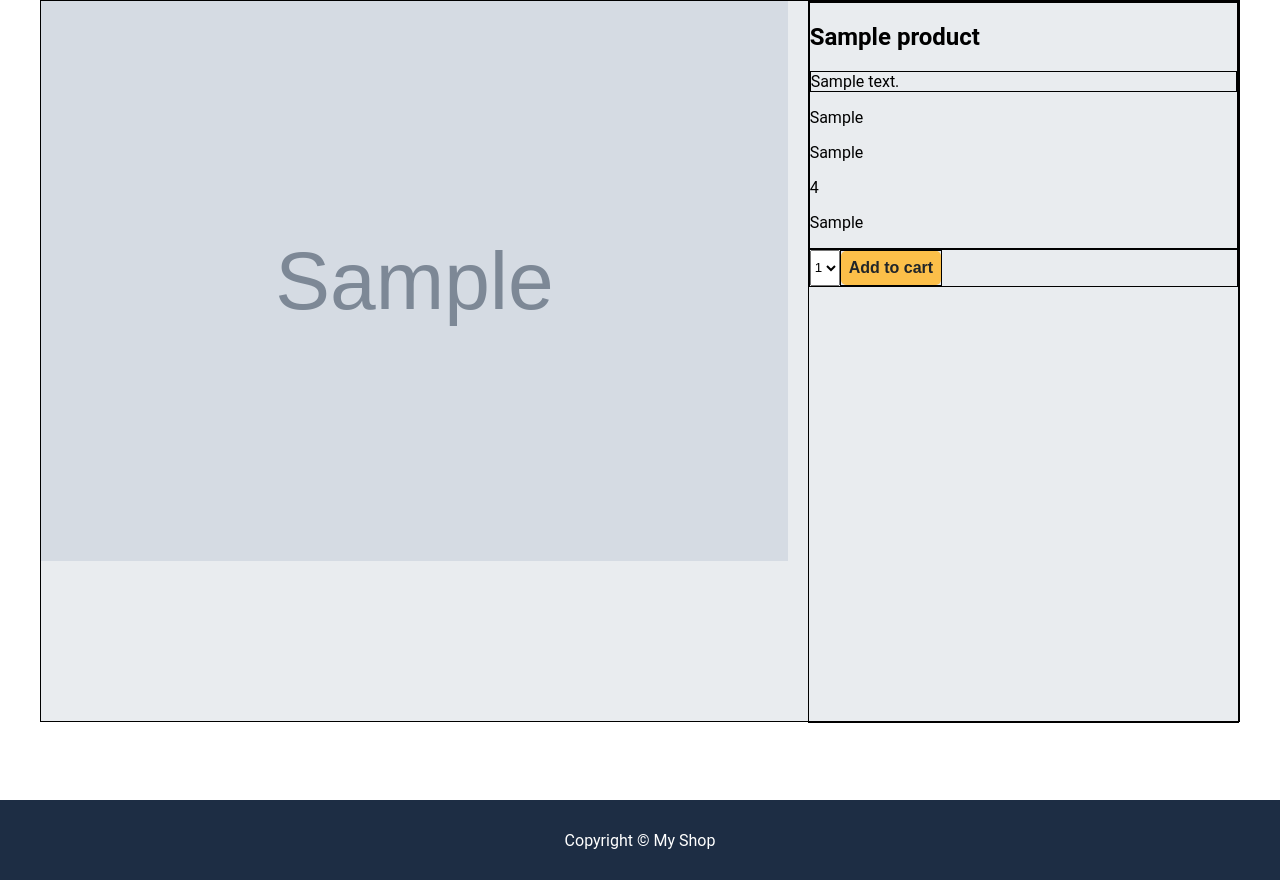
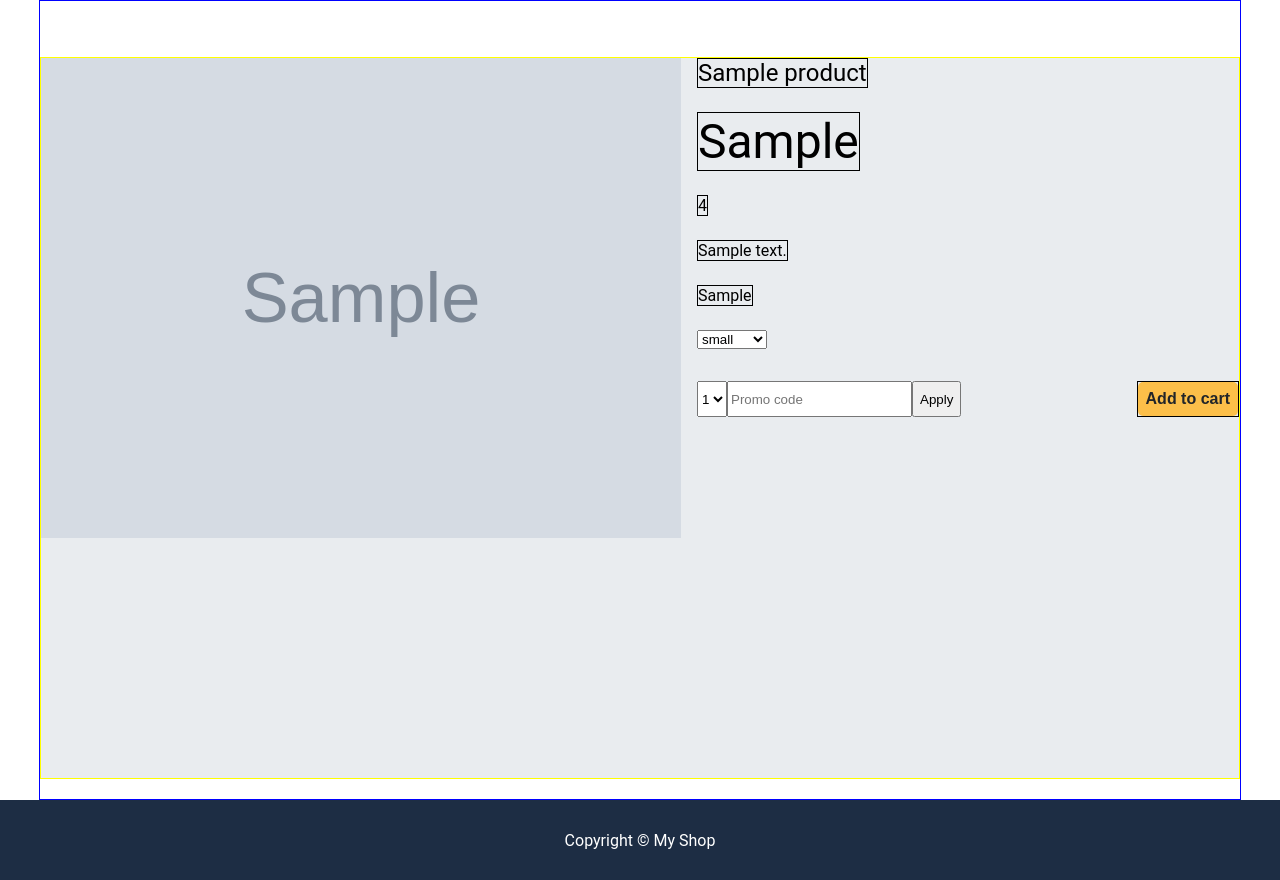
Before and after one commit to tofikvel/Full-Stack-Web-App, a Node server app: page /products/600000000000000000000001 in a window 1280 px wide. Shown: the part 88-968 px from the top of the page. Run offline with Node 20, Linux system fonts and the light colour scheme; tables that the repository leaves empty hold one stand-in row (values such as "Sample post"); grey boxes marked "Sample" are stand-in pictures; some libraries are stand-ins or nearby versions.

Commit message:
added few more css lines

```diff
--- a/public/styles.css
+++ b/public/styles.css
@@ -105,48 +105,84 @@ body {
 .product-single-item-box {
     max-width: 75rem;
     width: 100%;
+    padding-top: 3.5rem;
     height: auto;
+    border: 1px solid blue;
 }
 
 .product-single-item-item {
     display: flex;
     justify-content: space-between;
     align-items: flex-start;
-    gap: 20px;
+    gap: 1rem;
     height: 45rem;
-    border: 1px solid #000;
+    border: 1px solid yellow;
     background: #e9ecef;
 }
 
-.product-single-item-image-box {
+.product-single-item-images {
+    flex-basis: 45%;
+    width: 100%;
+}
+
+.product-single-item-main-image-box {
     display: flex;
     justify-content: center;
-    flex-basis: 50%;
     width: 100%;
-    height: 100%;
+    height: auto;
 }
 
-.product-single-item-image {
-    max-height: 35rem;
-    height: 35rem;
+.product-single-item-main-image {
+    margin: auto;
+    max-height: 30rem;
+    height: 30rem;
     max-width: 50rem;
 }
 
 .product-single-item-body {
-    height: 100%;
+    height: auto;
     width: 100%;
-    flex-basis: 50%;
+    flex-basis: 55%;
+}
+
+.product-single-item-desc {
+    display: flex;
+    align-items: flex-start;
+    flex-direction: column;
+    gap: 1.5rem;
+}
+
+.item-details {
+    margin: 0;
     border: 1px solid #000;
 }
 
-.product-single-item-desc {
-    max-width: 50rem;
-    border: 1px solid #000;
+.product-single-item-title {
+    font-size: 1.5rem;
+}
+
+.product-single-item-price {
+    font-size: 3rem;
+}
+
+.product-single-item-size-promo {
+    display: flex;
+    justify-content: space-between;
+    width: 100%;
+    margin-bottom: 2rem;
+}
+
+.product-single-item-promo-box {
+    display: flex;
 }
 
 .product-single-item-footer {
     display: flex;
-    border: 1px solid #000;
+    justify-content: space-between;
+}
+
+.product-single-item-footer-left {
+    display: flex;
 }
 
 .product-single-item-atc-btn-box {
--- a/views/details.ejs
+++ b/views/details.ejs
@@ -9,33 +9,39 @@
             <div class="product-single-item-wrapper">
                 <div class="product-single-item-box">
                     <div class="product-single-item-item">
-                        <div class="product-single-item-image-box">
-                            <img src=<%=product.image %> alt="product-image" class="product-single-item-image">
+                        <div class="product-single-item-images">
+                            <div class="product-single-item-main-image-box">
+                                <img src=<%=product.image %> alt="product-image" class="product-single-item-main-image">
+                            </div>
                         </div>
                         <div class="product-single-item-body">
                             <div class="product-single-item-desc">
-                                <div class="product-single-item-title">
-                                    <h2>
+                                <p class="product-single-item-title item-details">
                                     <%= product.title %>
-                                    </h2>
-                                </div>
-                                <p class="product-single-item-desc">
+                                </p>
+                                <p class="product-single-item-price item-details">
+                                    <%= product.price %>
+                                </p>
+                                <p class="product-single-item-rating item-details">
+                                    <%= product.rating %>
+                                </p>
+                                <p class="product-single-item-desc item-details">
                                     <%= product.description %>
                                 </p>
-                                <p class="product-single-item-price">
-                                    <%= product.price %>
-                                </p>
-                                <p class="product-single-item-category">
-                                    <%= product.category %>
-                                </p>
-                                <p class="product-single-item-rating">
-                                    <%= product.rating %>
-                                </p>
-                                <p class="product-single-item-weight">
+                                <p class="product-single-item-weight item-details">
                                     <%= product.weight %>
                                 </p>
+                                <div class="product-single-item-size-promo">
+                                    <select name="size" id="product-single-item-size">
+                                        <option value="1">small</option>
+                                        <option value="2">medium</option>
+                                        <option value="3">large</option>
+                                        <option value="4">XXL</option>
+                                    </select>
+                                </div>
                             </div>
                             <div class="product-single-item-footer">
+                                <div class="product-single-item-footer-left">
                                     <select name="quantity" id="product-single-item-quantity">
                                         <option value="1">1</option>
                                         <option value="2">2</option>
@@ -43,6 +49,12 @@
                                         <option value="4">4</option>
                                         <option value="5">5</option>
                                     </select>
+                                    <div class="product-single-item-promo-box">
+                                        <input type="text" class="single-product-item-promo" placeholder="Promo code">
+                                        <button class="product-single-item-promo-btn">Apply</button>
+                                    </div>
+                                </div>
+                                <div class="product-single-item-footer-right">
                                     <div class="product-single-item-atc-btn-box">
                                         <form method="POST" action="/cart" style="display: inline;">
                                             <input type="hidden" name="title" value="<%= product.title %>">
@@ -58,6 +70,7 @@
                         </div>
                     </div>
                 </div>
+            </div>
 
             <%- include('./partials/footer.ejs')%>
     </body>
```
Lines whose indentation alone changed are shown as unchanged.
